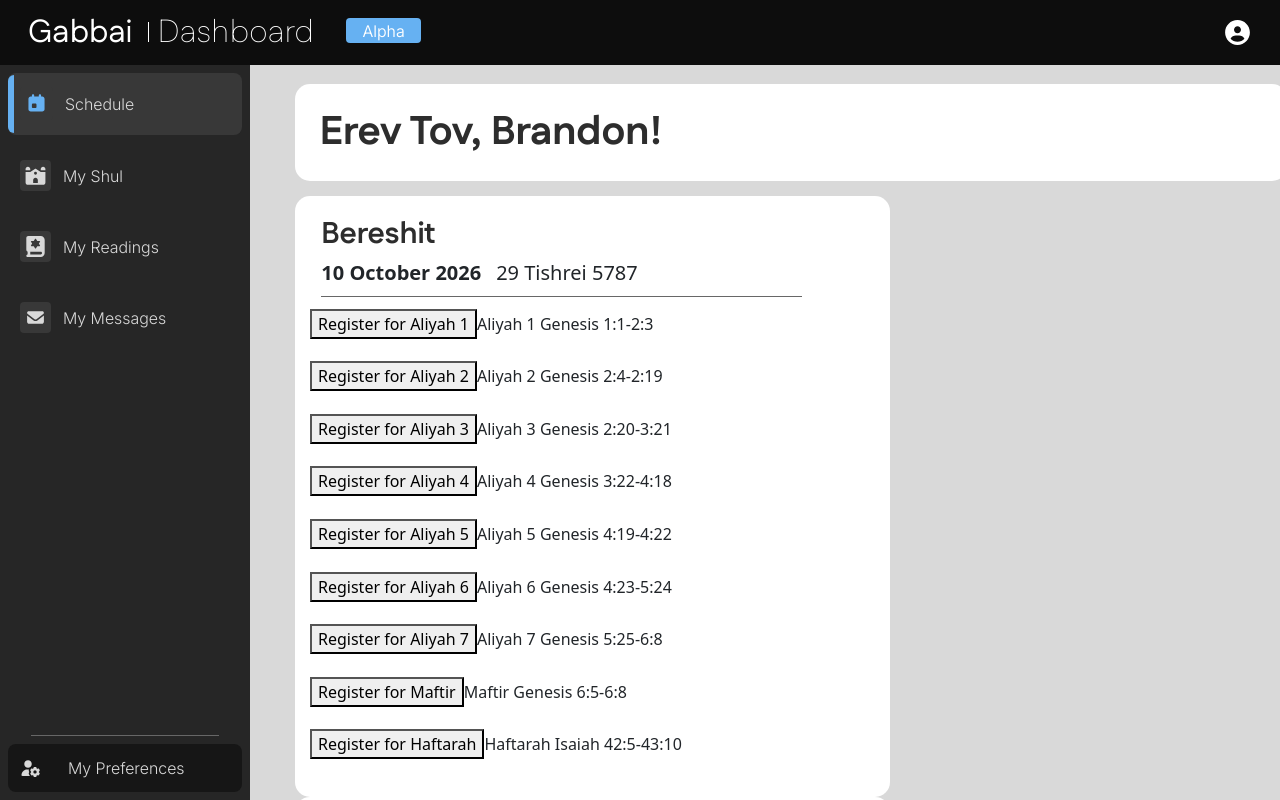
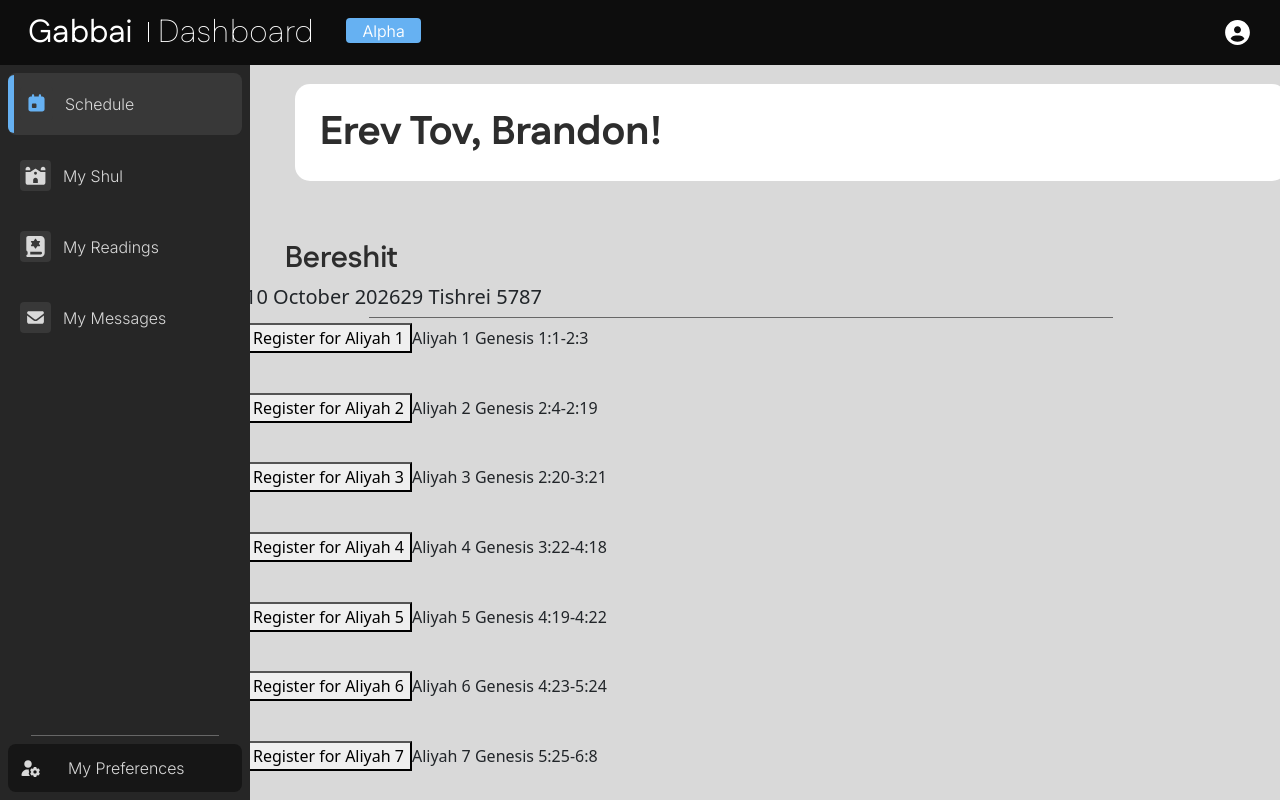
Before and after one commit to brandonbng23/gabbai, a React (Vite) app in the folder frontend/: page / in a window 1280 px wide. Shown: the top 800 px of the page. Built offline with nearby package versions, Linux system fonts and the light colour scheme.

Commit message:
Updated styling for parsha and aliyah components

```diff
--- a/frontend/src/index.css
+++ b/frontend/src/index.css
@@ -829,13 +829,13 @@
     font-weight: 750;
 }
 
-.aliyot {
+.parshiyot {
     display: flex;
     flex-direction: column;
     gap: 20px;
 }
 
-.aliyah {
+.parsha {
     margin-left: 50px;
     width: 60%;
     padding: 15px;
@@ -844,29 +844,84 @@
     border-radius: 15px;
 }
 
-.aliyah h3 {
+.parsha h3 {
     margin-top: 1%;
     margin-left: 2%;
     font-weight: 700;
 }
 
-.gregDate {
+.psukim {
+    padding-left: 15px;
+
+    font-family: Fustat;
+    font-weight: 500;
+}
+
+.parsha-btn-av, .parsha-btn-un {
+    margin-left: 4%;
+    width: 180px;
+    height: 40px;
+    padding-left: 1.5%;
+
+    border-radius: 7.5px;
+    border-style: solid;
+    border-width: 1px;
+    border-color: black;
+
+    background-color: white;
+
+    font-family: Fustat;
+    font-weight: 400;
+    text-align: left;
+}
+
+.parsha-btn-av:hover {
+    background-color: black;
+    color: white;
+}
+
+.parsha-btn-un {
+    background-color: #ec8888;
+    border-color: #ec8888;
+    color: white;
+
+}
+
+.psukimText {
+    font-weight: 350;
+    font-size: 16.5px;
+    font-family: Inter;
+
+    margin-left: 2%;
+
+}
+
+.parsha-btn-un:hover {
+    background-color: #700909;
+    border-color: #700909;
+}
+
+.engl {
     font-weight: 600;
 }
 
-.hDate {
+.heb {
     padding: 15px;
     font-weight: 300;
 }
 
-.aliyah h5 {
-    font-family: system-ui, -apple-system, BlinkMacSystemFont, 'Segoe UI', Roboto, Oxygen, Ubuntu, Cantarell, 'Open Sans', 'Helvetica Neue', sans-serif;
+.parsha h5 {
+    font-family: Fustat;
     margin-left: 2%
 }
 
-.aliyah .divider {
+.parsha .divider {
     margin: 2%;
     width: 85%;
+}
+
+.aliyah {
+    margin-bottom: 7.5px;
 }
 
 .footer {
```
